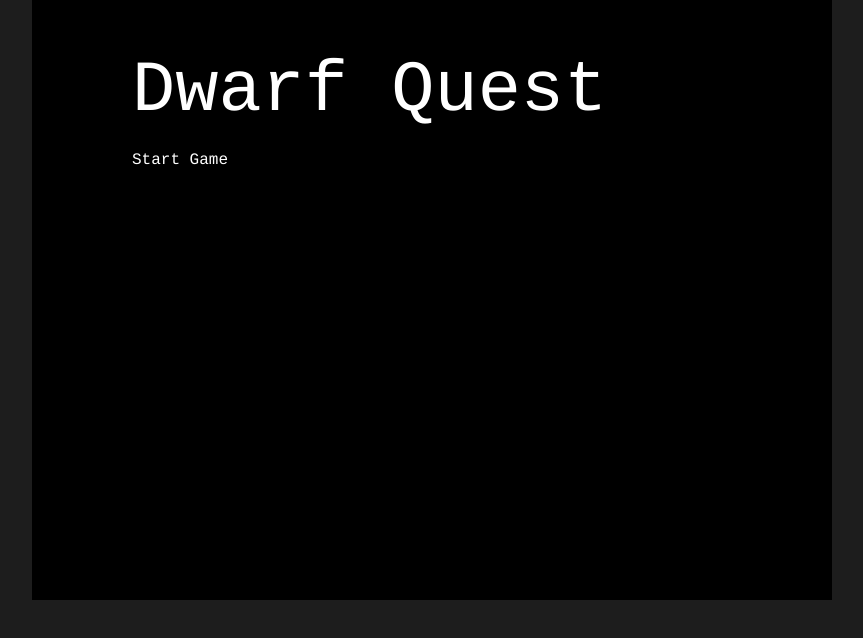
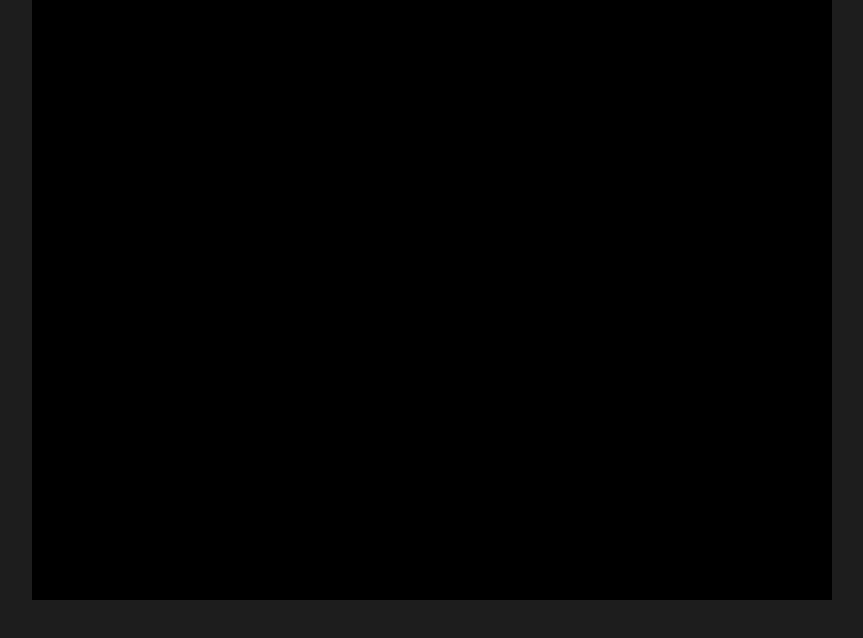
Before and after one commit to dev-chat/dwarf-quest, a website built with webpack: page index.html in a window 1280 px wide. Shown: the whole page, without its empty margins (208-1071 px from the left). Built offline with nearby package versions, Linux system fonts and the light colour scheme.

Commit message:
Removed typescript, preexisting project structure and webpack-related config

```diff
--- a/index.html
+++ b/index.html
@@ -1,12 +1,10 @@
 <!DOCTYPE html>
 <html lang="en">
+
 <head>
   <meta charset="UTF-8" />
-    <title>Sample Project</title>
-    <meta
-      name="viewport"
-      content="width=device-width, initial-scale=1, user-scalable=no"
-    />
+  <title>Dwarf Quest</title>
+  <meta name="viewport" content="width=device-width, initial-scale=1, user-scalable=no" />
   <meta name="HandheldFriendly" content="True" />
   <meta name="MobileOptimized" content="320" />
   <meta http-equiv="cleartype" content="on" />
@@ -29,4 +27,5 @@
   <script src="vendors.app.bundle.js"></script>
   <script src="app.bundle.js"></script>
 </body>
+
 </html>
--- a/package.json
+++ b/package.json
@@ -35,8 +35,6 @@
   },
   "homepage": "https://github.com/dev-chat/dwarf-quest#readme",
   "devDependencies": {
-    "@typescript-eslint/eslint-plugin": "^2.6.0",
-    "@typescript-eslint/parser": "^2.6.0",
     "copy-webpack-plugin": "^5.0.4",
     "eslint": "^6.6.0",
     "eslint-config-airbnb-base": "^14.0.0",
@@ -44,8 +42,6 @@
     "husky": "^3.0.9",
     "jest": "^24.9.0",
     "lint-staged": "^9.4.2",
-    "ts-loader": "^6.2.1",
-    "typescript": "^3.6.4",
     "webpack": "^4.41.2",
     "webpack-cli": "^3.3.10",
     "webpack-dev-server": "^3.9.0"
--- /dev/null
+++ b/src/main.js
@@ -0,0 +1,29 @@
+import * as Phaser from 'phaser';
+
+function preload() {
+  // Runs once, loads up assets like images and audio
+}
+
+function create() {
+  // Runs once, after all assets in preload are loaded
+}
+
+function update() {
+  // Runs once per frame for the duration of the scene
+}
+
+const config = {
+  type: Phaser.AUTO, // Which renderer to use
+  width: 800, // Canvas width in pixels
+  height: 600, // Canvas height in pixels
+  parent: 'game-container', // ID of the DOM element to add the canvas to
+  scene: {
+    preload,
+    create,
+    update,
+  },
+};
+
+const game = new Phaser.Game(config);
+
+export default game;
--- a/src/main.ts
+++ /dev/null
@@ -1,34 +0,0 @@
-import * as Phaser from 'phaser';
-import Scenes from './scenes';
-
-const gameConfig: Phaser.Types.Core.GameConfig = {
-  title: 'Dwarf Quest',
-
-  type: Phaser.AUTO,
-
-  width: 800,
-  height: 600,
-
-  scene: Scenes,
-
-  physics: {
-    default: 'arcade',
-    arcade: {
-      debug: true,
-    },
-  },
-
-  parent: 'game',
-  backgroundColor: '#000000',
-};
-
-const game = new Phaser.Game(gameConfig);
-
-
-// eslint-disable-next-line no-undef
-window.addEventListener('resize', () => {
-  // eslint-disable-next-line no-undef
-  game.scale.resize(window.innerWidth, window.innerHeight);
-});
-
-export default game;
--- a/src/scenes/boot-scene.ts
+++ /dev/null
@@ -1,83 +0,0 @@
-import * as Phaser from 'phaser';
-
-const sceneConfig: Phaser.Types.Scenes.SettingsConfig = {
-  active: false,
-  visible: false,
-  key: 'Boot',
-};
-
-
-/**
- * The initial scene that loads all necessary assets to the game and displays a loading bar.
- */
-export default class BootScene extends Phaser.Scene {
-  constructor() {
-    super(sceneConfig);
-  }
-
-  private getGameWidth = () => this.game.scale.width;
-
-  private getGameHeight = () => this.game.scale.height;
-
-  public preload() {
-    const halfWidth = this.getGameWidth() * 0.5;
-    const halfHeight = this.getGameHeight() * 0.5;
-
-    const progressBarHeight = 100;
-    const progressBarWidth = 400;
-
-    const progressBarContainer = this.add.rectangle(
-      halfWidth,
-      halfHeight,
-      progressBarWidth,
-      progressBarHeight,
-      0x000000,
-    );
-
-    const progressBar = this.add.rectangle(
-      halfWidth + 20 - progressBarContainer.width * 0.5,
-      halfHeight, 10,
-      progressBarHeight - 20,
-      0x888888,
-    );
-
-    const loadingText = this.add.text(halfWidth - 75, halfHeight - 100, 'Loading...').setFontSize(24);
-    const percentText = this.add.text(halfWidth - 25, halfHeight, '0%').setFontSize(24);
-    const assetText = this.add.text(halfWidth - 25, halfHeight + 100, '').setFontSize(24);
-
-    this.load.on('progress', (value) => {
-      progressBar.width = (progressBarWidth - 30) * value;
-
-      const percent = value * 100;
-      percentText.setText(`${percent}%`);
-    });
-
-    this.load.on('fileprogress', (file) => {
-      assetText.setText(file.key);
-    });
-
-    this.load.on('complete', () => {
-      loadingText.destroy();
-      percentText.destroy();
-      assetText.destroy();
-      progressBar.destroy();
-      progressBarContainer.destroy();
-
-      this.scene.start('MainMenu');
-    });
-
-    this.loadAssets();
-  }
-
-  /**
-   * All assets that need to be loaded by the game (sprites, images, animations, tiles, music, etc)
-   * should be added to this method. Once loaded in, the loader will keep track of them,
-   * indepedent of which scene is currently active, so they can be accessed anywhere.
-   */
-  private loadAssets() {
-    // Load sample assets
-
-    // Source: https://en.wikipedia.org/wiki/Lake_Michigan#/media/File:Lake_Michigan_from_Big_Sable_Point_lighthouse.jpg
-    this.load.image('sample', 'assets/sample.jpg');
-  }
-}
--- a/src/scenes/game-scene.ts
+++ /dev/null
@@ -1,17 +0,0 @@
-import * as Phaser from 'phaser';
-
-const sceneConfig: Phaser.Types.Scenes.SettingsConfig = {
-  active: false,
-  visible: false,
-  key: 'Game',
-};
-
-export default class GameScene extends Phaser.Scene {
-  constructor() {
-    super(sceneConfig);
-  }
-
-  public create() {
-    this.add.image(0, 0, 'sample');
-  }
-}
--- a/src/scenes/index.ts
+++ /dev/null
@@ -1,9 +0,0 @@
-import MainMenuScene from './main-menu-scene';
-import BootScene from './boot-scene';
-import GameScene from './game-scene';
-
-export default [
-  BootScene,
-  MainMenuScene,
-  GameScene,
-];
--- a/src/scenes/main-menu-scene.ts
+++ /dev/null
@@ -1,27 +0,0 @@
-import * as Phaser from 'phaser';
-import MenuButton from '../ui/menu-button';
-
-const sceneConfig: Phaser.Types.Scenes.SettingsConfig = {
-  active: false,
-  visible: false,
-  key: 'MainMenu',
-};
-
-/**
- * The initial scene that starts, shows the splash screens, and loads the necessary assets.
- */
-export default class MainMenuScene extends Phaser.Scene {
-  constructor() {
-    super(sceneConfig);
-  }
-
-  public create() {
-    this.add.text(100, 50, 'Dwarf Quest', { fill: '#FFFFFF' }).setFontSize(72);
-    // We should consider this disabler.
-    // Might be a headache in future and we should disable the rule entirely. - SF
-    // eslint-disable-next-line no-new
-    new MenuButton(this, 100, 150, 'Start Game', () => {
-      this.scene.start('Game');
-    });
-  }
-}
--- a/src/ui/menu-button.ts
+++ /dev/null
@@ -1,48 +0,0 @@
-import * as Phaser from 'phaser';
-
-const buttonRestStyle = {
-  color: '#FFFFFF',
-};
-
-const buttonHoverStyle = {
-  color: '#7CFC00',
-};
-
-const buttonActiveStyle = {
-  color: '#000000',
-};
-
-export default class MenuButton extends Phaser.GameObjects.Text {
-  constructor(
-    scene: Phaser.Scene,
-    x: number,
-    y: number,
-    text: string,
-    onClick?: () => void,
-  ) {
-    super(scene, x, y, text, buttonRestStyle);
-    scene.add.existing(this);
-
-    this.setInteractive({ useHandCursor: true })
-      .on('pointerover', this.enterMenuButtonHoverState)
-      .on('pointerout', this.enterMenuButtonRestState)
-      .on('pointerdown', this.enterMenuButtonActiveState)
-      .on('pointerup', this.enterMenuButtonHoverState);
-
-    if (onClick) {
-      this.on('pointerup', onClick);
-    }
-  }
-
-  private enterMenuButtonHoverState() {
-    this.setStyle(buttonHoverStyle);
-  }
-
-  private enterMenuButtonRestState() {
-    this.setStyle(buttonRestStyle);
-  }
-
-  private enterMenuButtonActiveState() {
-    this.setStyle(buttonActiveStyle);
-  }
-}
--- a/webpack.config.js
+++ b/webpack.config.js
@@ -4,24 +4,12 @@ const CopyWebpackPlugin = require('copy-webpack-plugin');
 
 module.exports = {
   entry: {
-    app: './src/main.ts',
+    app: './src/main.js',
     vendors: ['phaser'],
   },
 
-  module: {
-    rules: [
-      {
-        test: /\.tsx?$/,
-        use: 'ts-loader',
-        exclude: /node_modules/,
-      },
-    ],
-  },
-
-  devtool: 'inline-source-map',
-
   resolve: {
-    extensions: ['.ts', '.tsx', '.js'],
+    extensions: ['.js'],
   },
 
   output: {
```
Also changed, not shown: tsconfig.json (deleted, +0 -8 lines), 1 other file. Lines whose indentation alone changed are shown as unchanged.
